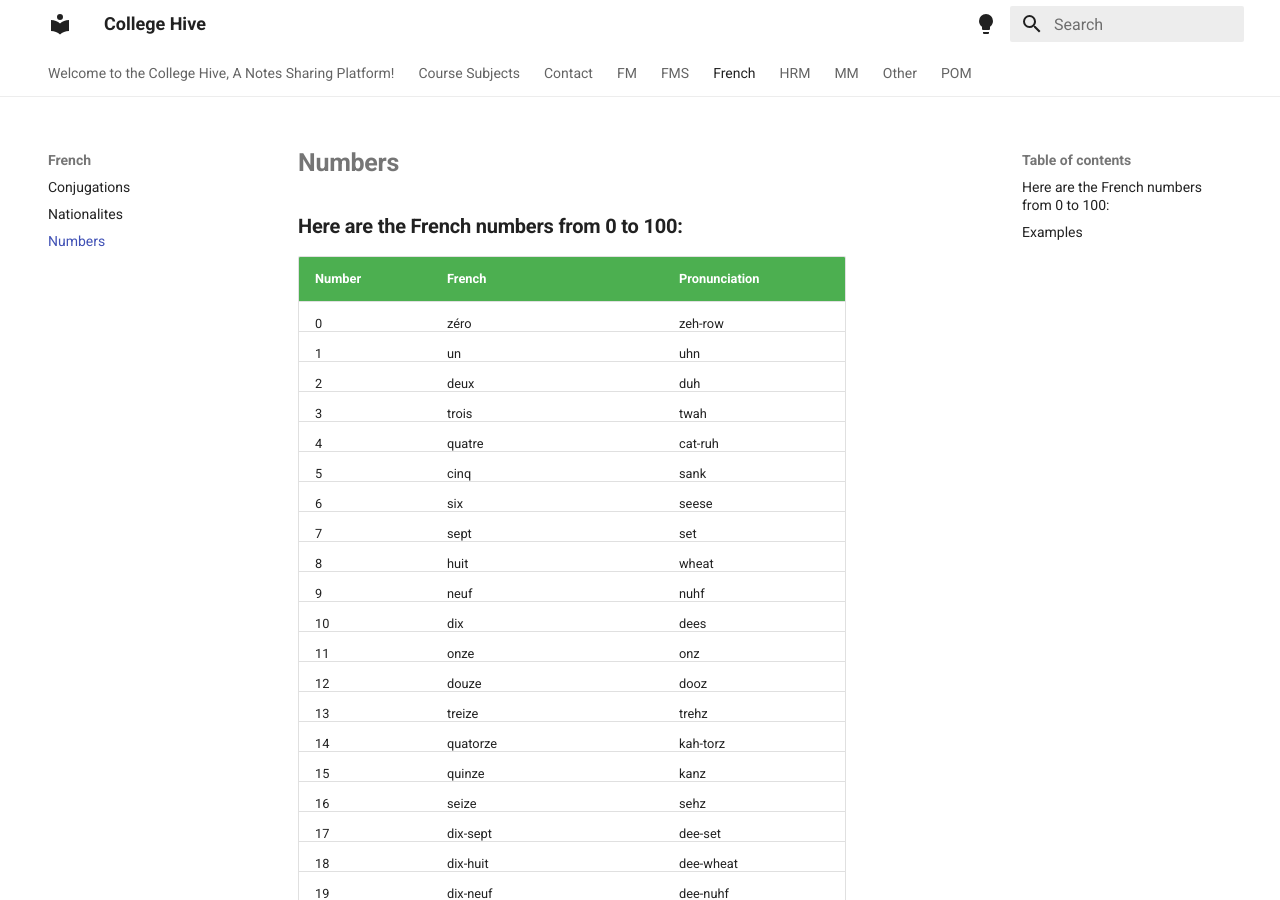
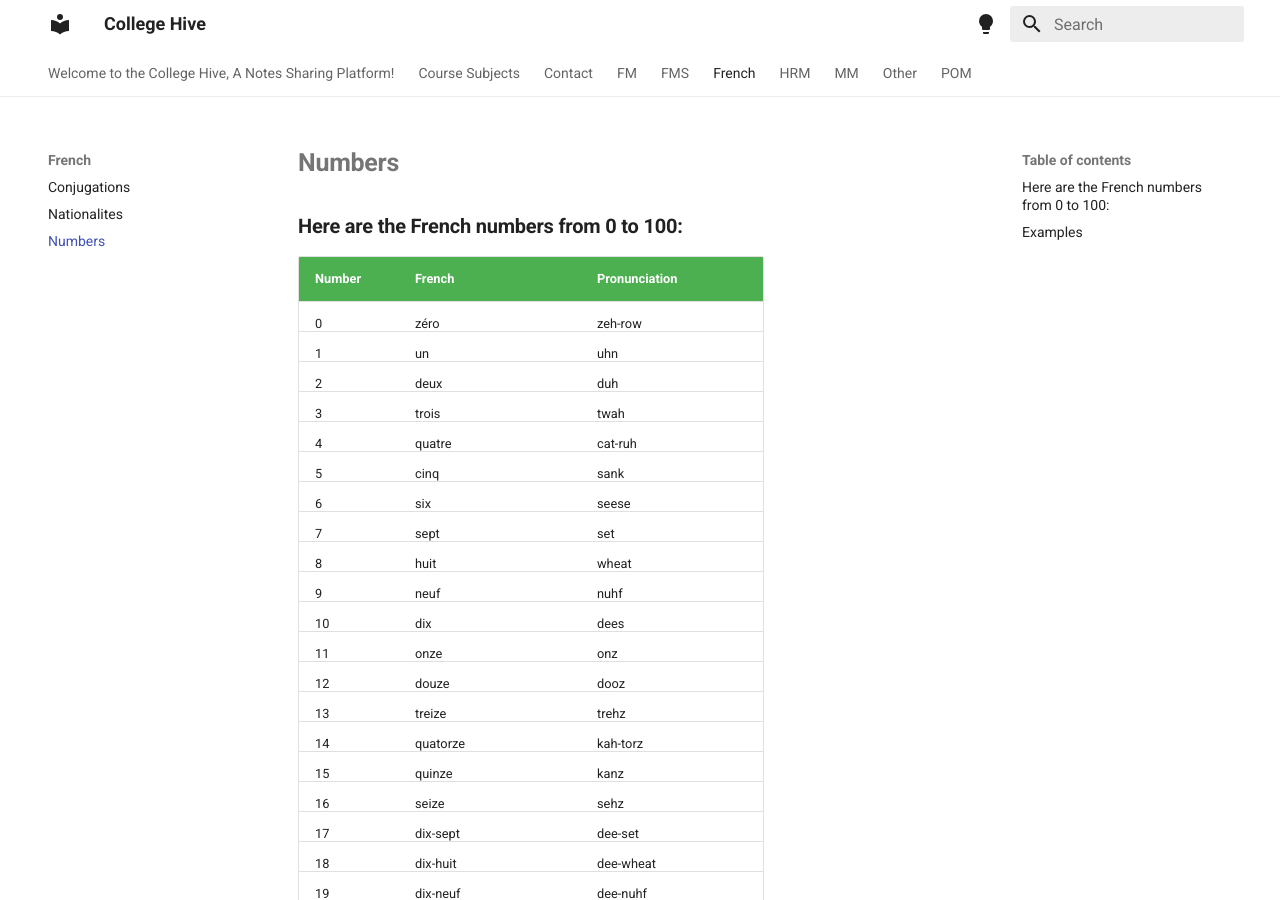
Before and after one commit to sanjay9583/Notesapp, an MkDocs documentation site: the page built from docs/French/numbers.md, in a window 1280 px wide and 900 px high. Built offline with MkDocs 1.6.1 and Material for MkDocs 9.7.7, drawn with Linux system fonts in a browser that asks for light colours.

Commit message:
Update numbers.md

```diff
--- a/docs/French/numbers.md
+++ b/docs/French/numbers.md
@@ -7,7 +7,7 @@
 
 ## Here are the French numbers from 0 to 100:
 
-|<div style="width:100px">Number</div>|<div style="width:200px">French</div>|<div style="width:150px">Pronunciation</div>|
+|<div style="width:50px">Number</div>|<div style="width:150px">French</div>|<div style="width:150px">Pronunciation</div>|
 |-|-|-|
 |<div style="height:5px">0</div>|<div style="height:5px">zéro</div>|<div style="height:5px">zeh-row</div>|
 |<div style="height:5px">1</div>|<div style="height:5px">un</div>|<div style="height:5px">uhn</div>|
```
